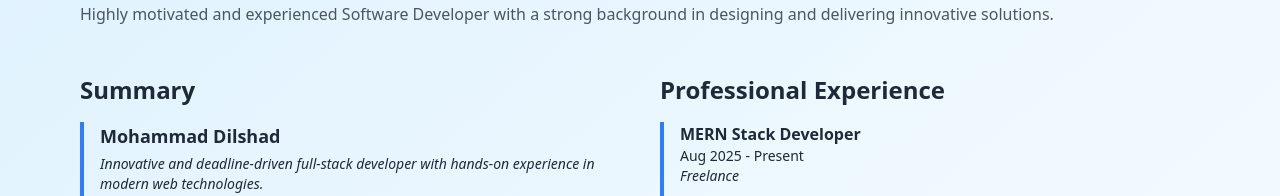
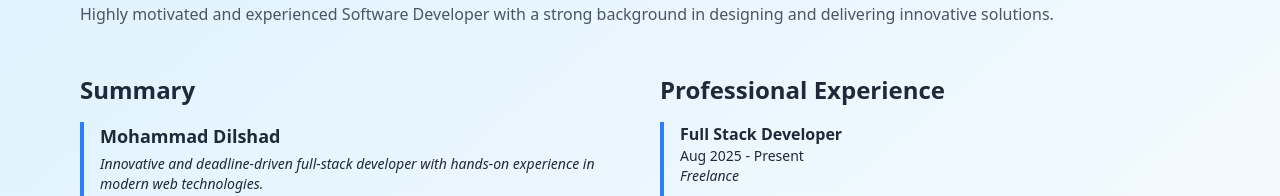
Before and after one commit to mdilshad78/My_Portfolio, a React (Vite) app: page / in a window 1280 px wide. Shown: the part 2320-2516 px from the top of the page. Built offline with nearby package versions, Linux system fonts and the light colour scheme.

Commit message:
somes changes

```diff
--- a/src/pages/Resume.tsx
+++ b/src/pages/Resume.tsx
@@ -54,7 +54,7 @@ export default function Resume() {
                             <div className="border-l-4 border-blue-500 pl-4 space-y-6">
                                 {/* MEARN Stack */}
                                 <div>
-                                    <h4 className="font-bold">MERN Stack Developer</h4>
+                                    <h4 className="font-bold">Full Stack Developer</h4>
                                     <p className="text-sm font-medium">Aug 2025 - Present</p>
                                     <p className="italic text-sm">Freelance</p>
                                     <ul className="list-disc list-inside text-sm mt-2 space-y-1">
@@ -99,7 +99,7 @@ export default function Resume() {
                                     <div className="w-full sm:w-1/2">
                                         <a
                                             className="inline-block bg-blue-600 text-white px-6 py-3 rounded-md shadow hover:bg-blue-700 transition duration-300"
-                                            href="https://drive.google.com/file/d/1O99OIWTgGuF6HXy0DfKJPrdhE-D-xjv-/view?usp=sharing"
+                                            href="https://drive.google.com/file/d/1jjDpVtoT87o0KhbvseG7uHGiM50bilzQ/view?usp=sharing"
                                             target="_blank"
                                             rel="noopener noreferrer"
                                         >
```
